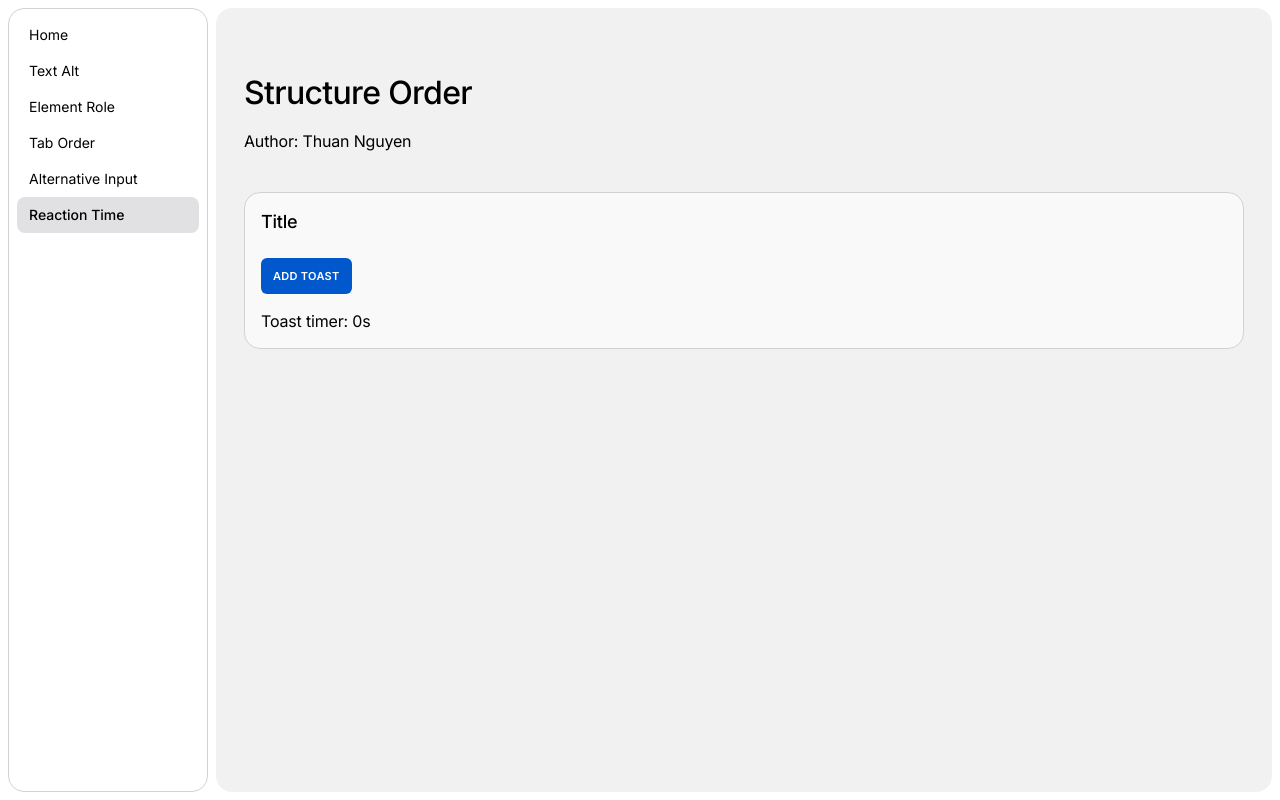
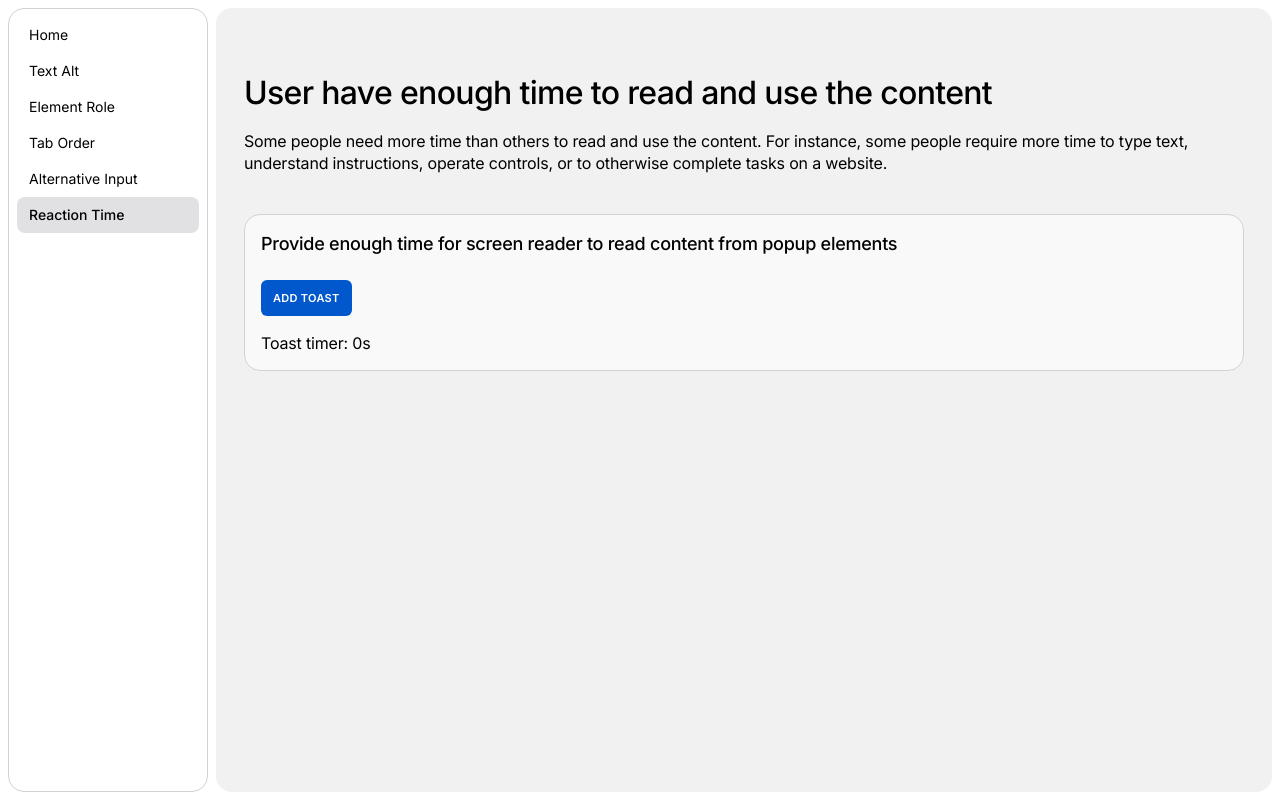
Before and after one commit to thuannguyen13/accessibility-demo, a React (Create React App) app: page /ReactionTime in a window 1280 px wide. Built offline with nearby package versions, Linux system fonts and the light colour scheme.

Commit message:
Update demo Reaction Time

```diff
--- a/src/routes/ReactionTime.js
+++ b/src/routes/ReactionTime.js
@@ -40,11 +40,14 @@ export default function ReactionTime() {
         <>
             <ToastList>{toast ? <Toast handleClick={remoteToast} /> : ""}</ToastList>
             <Section>
-                <Intro title="Structure Order" description="Author: Thuan Nguyen" />
+                <Intro
+                    title="User have enough time to read and use the content"
+                    description="Some people need more time than others to read and use the content. For instance, some people require more time to type text, understand instructions, operate controls, or to otherwise complete tasks on a website."
+                />
             </Section>
 
             <Section>
-                <Box>
+                <Box title="Provide enough time for screen reader to read content from popup elements">
                     <Button label="Add Toast" onClick={addToast} />
                     <p>Toast timer: {counter}s</p>
                 </Box>
```
